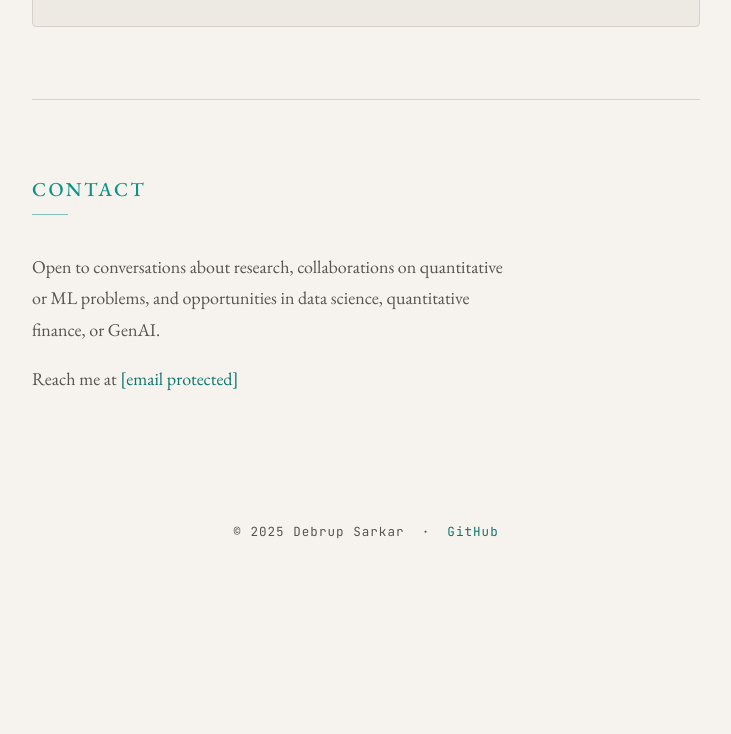
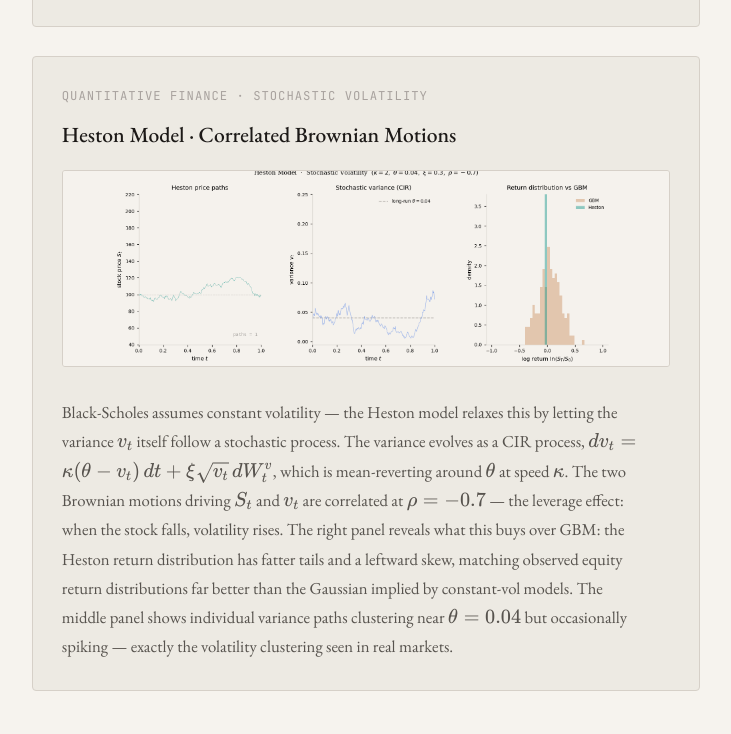
Before and after one commit to debrup-sarkar/debrup-sarkar.github.io, a plain HTML site: page index.html in a window 1280 px wide. Shown: the part 5326-6060 px from the top of the page, without its empty margins (274-1005 px from the left). Before the commit the page ends 5923 px from the top, so only its background shows below. Drawn offline with nearby package versions, Linux system fonts and the light colour scheme.

Commit message:
Add files via upload

```diff
--- a/index.html
+++ b/index.html
@@ -391,6 +391,26 @@
       </p>
     </div>
 
+    </div>
+
+    <div style="background:var(--bg-card);border:1px solid var(--rule);border-radius:4px;padding:1.6rem;margin-top:1.6rem;">
+      <p style="font-family:var(--ff-mono);font-size:.68rem;letter-spacing:.08em;color:var(--ink-faint);text-transform:uppercase;margin-bottom:.5rem;">
+        Quantitative Finance · Stochastic Volatility
+      </p>
+      <h3 style="font-family:var(--ff-serif);font-size:1.2rem;font-weight:500;color:var(--ink);margin-bottom:.9rem;">
+        Heston Model · Correlated Brownian Motions
+      </h3>
+      <img src="heston_demo.gif" alt="Heston model animation"
+           style="width:100%;border-radius:3px;border:1px solid var(--rule);margin-bottom:1.2rem;"/>
+      <p style="font-size:.93rem;max-width:580px;">
+        Black-Scholes assumes constant volatility — the Heston model relaxes this by letting the variance $v_t$ itself follow a stochastic process.
+        The variance evolves as a CIR process, $dv_t = \kappa(\theta - v_t)\,dt + \xi\sqrt{v_t}\,dW_t^v$, which is mean-reverting around $\theta$ at speed $\kappa$.
+        The two Brownian motions driving $S_t$ and $v_t$ are correlated at $\rho = -0.7$ — the leverage effect: when the stock falls, volatility rises.
+        The right panel reveals what this buys over GBM: the Heston return distribution has fatter tails and a leftward skew, matching observed equity return distributions far better than the Gaussian implied by constant-vol models.
+        The middle panel shows individual variance paths clustering near $\theta = 0.04$ but occasionally spiking — exactly the volatility clustering seen in real markets.
+      </p>
+    </div>
+
   </section>
 
   <!-- Contact -->
```
Also changed, not shown: heston_demo.gif (added).
